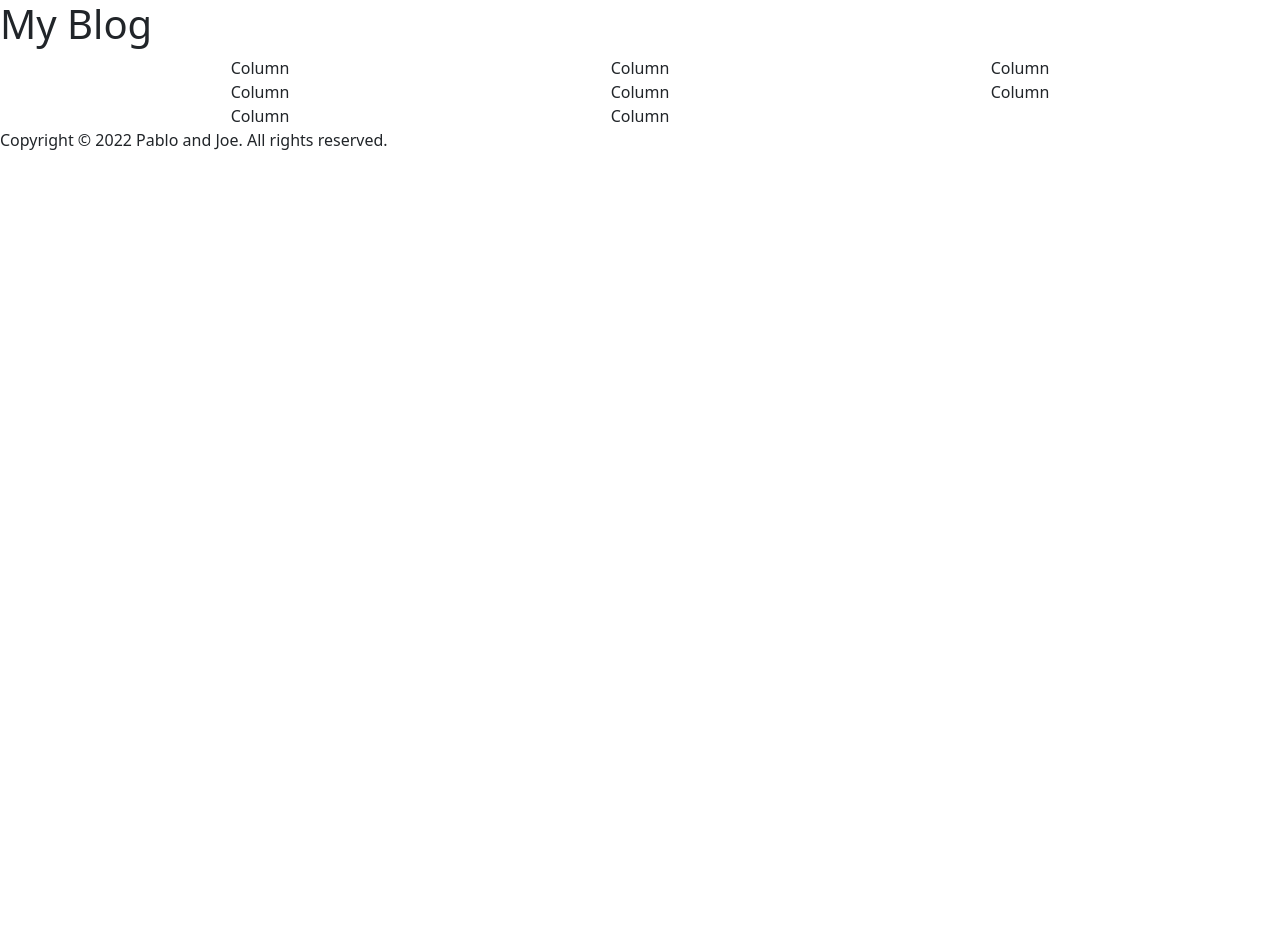
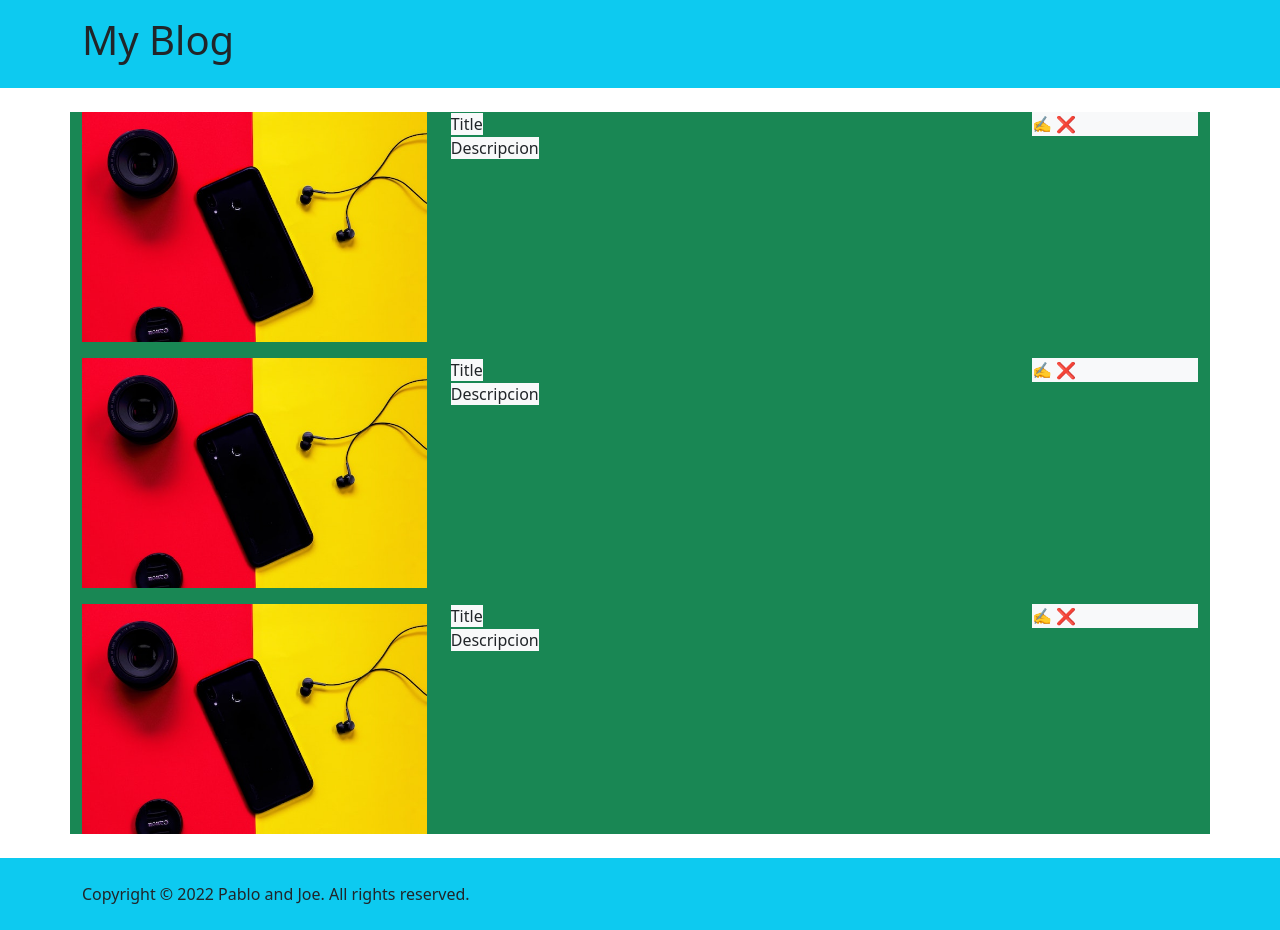
Before and after one commit to pablohgb/Blog-with-API, a website: page index.html in a window 1280 px wide. Before the commit the page ends 800 px from the top, so only its background shows below. Drawn offline with nearby package versions, Linux system fonts and the light colour scheme.

Commit message:
Entry point

```diff
--- a/index.html
+++ b/index.html
@@ -9,33 +9,69 @@
     <meta name="keywords" content="HTML, CSS, JavaScript, API">
     <meta name="author" content="Pablo and Joe">
     <link rel="stylesheet" href="styles.css">
-    <link href="https://cdn.jsdelivr.net/npm/bootstrap@5.2.3/dist/css/bootstrap.min.css" rel="stylesheet" integrity="sha384-rbsA2VBKQhggwzxH7pPCaAqO46MgnOM80zW1RWuH61DGLwZJEdK2Kadq2F9CUG65" crossorigin="anonymous">
-    <script defer src="https://cdn.jsdelivr.net/npm/bootstrap@5.2.3/dist/js/bootstrap.bundle.min.js" integrity="sha384-kenU1KFdBIe4zVF0s0G1M5b4hcpxyD9F7jL+jjXkk+Q2h455rYXK/7HAuoJl+0I4" crossorigin="anonymous"></script>
-    <script defer src="https://cdn.jsdelivr.net/npm/@popperjs/core@2.11.6/dist/umd/popper.min.js" integrity="sha384-oBqDVmMz9ATKxIep9tiCxS/Z9fNfEXiDAYTujMAeBAsjFuCZSmKbSSUnQlmh/jp3" crossorigin="anonymous"></script>
-    <script defer src="https://cdn.jsdelivr.net/npm/bootstrap@5.2.3/dist/js/bootstrap.min.js" integrity="sha384-cuYeSxntonz0PPNlHhBs68uyIAVpIIOZZ5JqeqvYYIcEL727kskC66kF92t6Xl2V" crossorigin="anonymous"></script>
+    <link href="https://cdn.jsdelivr.net/npm/bootstrap@5.2.3/dist/css/bootstrap.min.css" rel="stylesheet"
+        integrity="sha384-rbsA2VBKQhggwzxH7pPCaAqO46MgnOM80zW1RWuH61DGLwZJEdK2Kadq2F9CUG65" crossorigin="anonymous">
+    <script defer src="https://cdn.jsdelivr.net/npm/bootstrap@5.2.3/dist/js/bootstrap.bundle.min.js"
+        integrity="sha384-kenU1KFdBIe4zVF0s0G1M5b4hcpxyD9F7jL+jjXkk+Q2h455rYXK/7HAuoJl+0I4"
+        crossorigin="anonymous"></script>
+    <script defer src="https://cdn.jsdelivr.net/npm/@popperjs/core@2.11.6/dist/umd/popper.min.js"
+        integrity="sha384-oBqDVmMz9ATKxIep9tiCxS/Z9fNfEXiDAYTujMAeBAsjFuCZSmKbSSUnQlmh/jp3"
+        crossorigin="anonymous"></script>
+    <script defer src="https://cdn.jsdelivr.net/npm/bootstrap@5.2.3/dist/js/bootstrap.min.js"
+        integrity="sha384-cuYeSxntonz0PPNlHhBs68uyIAVpIIOZZ5JqeqvYYIcEL727kskC66kF92t6Xl2V"
+        crossorigin="anonymous"></script>
     <script type="text/javascript" src="script.js" defer></script>
     <title>Blog with API</title>
 </head>
 
 <body>
-    <header>
-        <h1>My Blog</h1>
+    <header class="bg-info p-3">
+        <h1 class="container">My Blog</h1>
     </header>
-    <main>
-        <div class="container text-center">
-            <div class="row row-cols-3">
-              <div class="col">Column</div>
-              <div class="col">Column</div>
-              <div class="col">Column</div>
-              <div class="col">Column</div>
-              <div class="col">Column</div>
-              <div class="col">Column</div>
-              <div class="col">Column</div>
-              <div class="col">Column</div>
+    <main class="container bg-success mt-4 mb-4">
+        <div class="row">
+            <div class="col-md-auto">
+                <div class="bg-light"><img src="assets/img.jpg" height="230px"></div>
             </div>
-          </div>
+            <div class="col">
+                <span class="bg-light">Title</span><br>
+                <span class="bg-light">Descripcion</span>
+            </div>
+            <div class="col col-lg-2">
+                <div class="bg-light">✍ ❌</div>
+            </div>
+        </div>
+        <div class="row mt-3 mb-3">
+            <div class="col-md-auto">
+                <div class="bg-light"><img src="assets/img.jpg" height="230px"></div>
+            </div>
+            <div class="col">
+                <span class="bg-light">Title</span><br>
+                <span class="bg-light">Descripcion</span>
+            </div>
+            <div class="col col-lg-2">
+                <div class="bg-light">✍ ❌</div>
+            </div>
+        </div>
+        <div class="row">
+            <div class="col-md-auto">
+                <div class="bg-light"><img src="assets/img.jpg" height="230px"></div>
+            </div>
+            <div class="col">
+                <span class="bg-light">Title</span><br>
+                <span class="bg-light">Descripcion</span>
+            </div>
+            <div class="col col-lg-2">
+                <div class="bg-light">✍ ❌</div>
+            </div>
+        </div>
     </main>
-    <footer><p>Copyright © 2022 Pablo and Joe. All rights reserved.</p></footer>
+    <footer class="bg-info p-4 ">
+        <div class="container">
+            <span>Copyright © 2022 Pablo and Joe. All rights reserved.</span>
+        </div>
+
+    </footer>
 </body>
 
 </html>
```
Also changed, not shown: assets/img.jpg (added).
